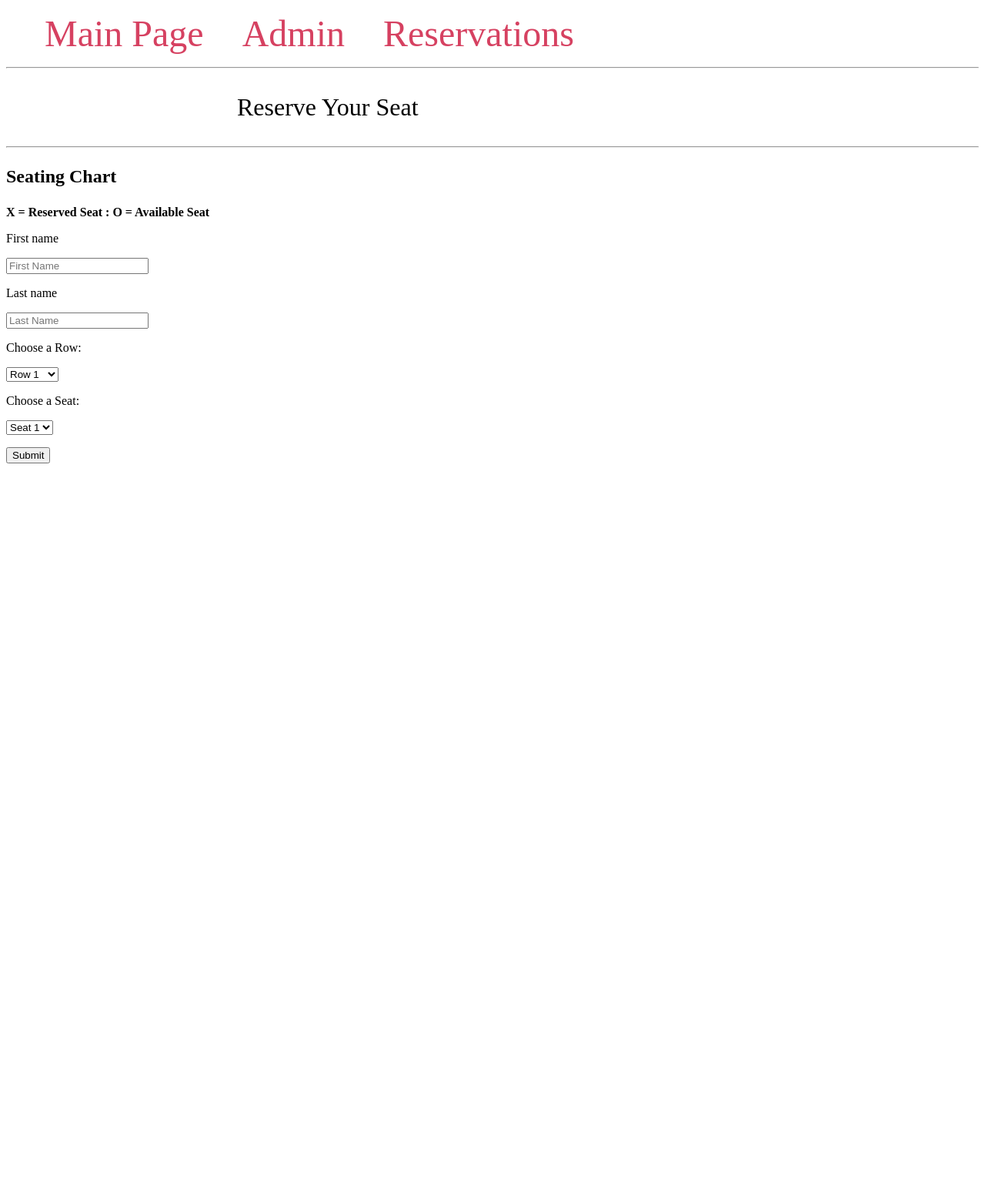
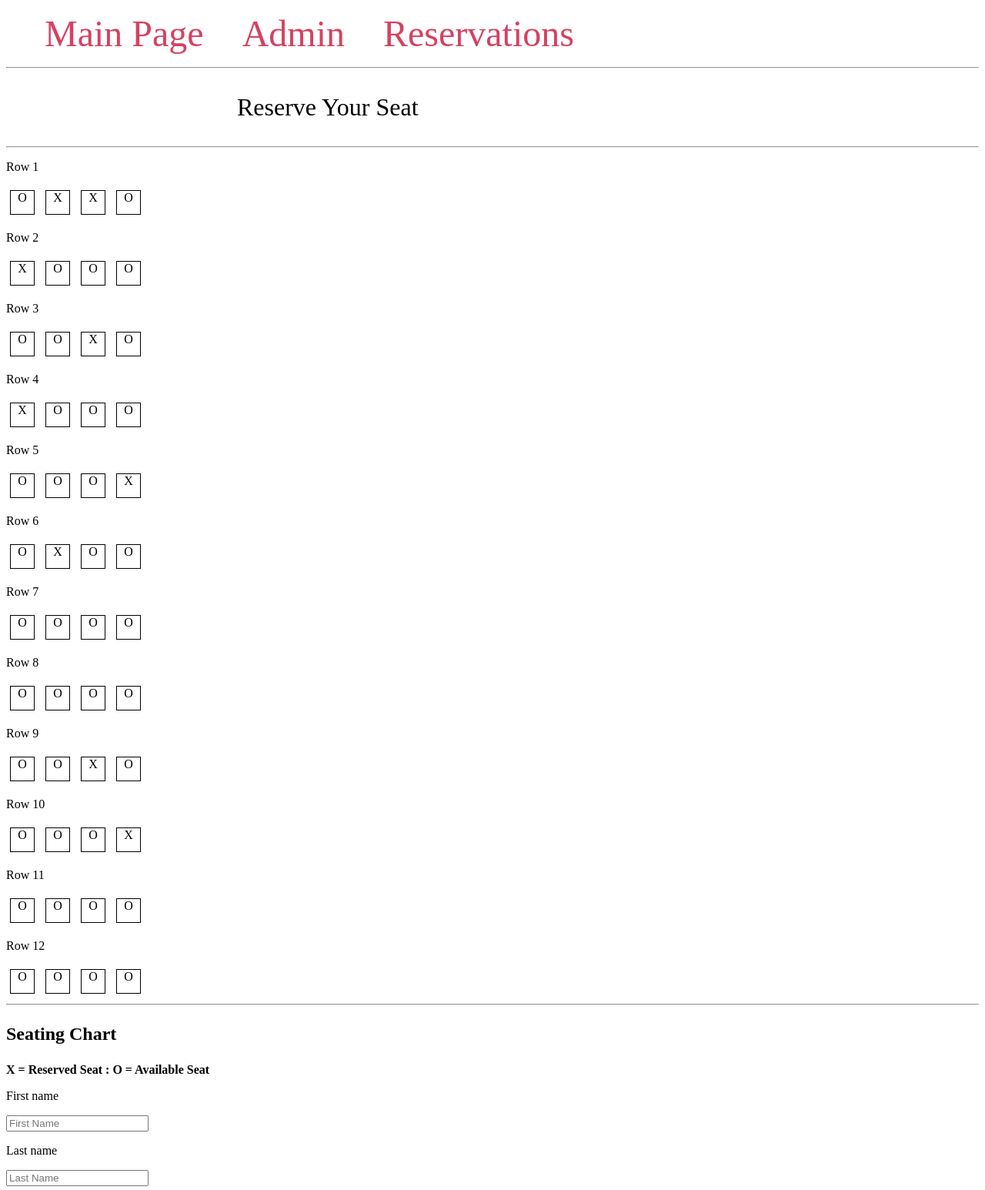
Before and after one commit to Selanokay/INFOTC4320Final, a Flask app: page /Reservation in a window 1280 px wide. Shown: the top 1546 px of the page at 77% size. Before the commit the page ends 602 px from the top, so only its background shows below. Run offline with Flask 3, Linux system fonts and the light colour scheme.

Commit message:
Update Reservation.html
Fixed some issues with variables going out of list length, also did some formatting changes. Added the seating chart to Reservation.html

```diff
--- a/INFOTC4320Final/templates/Reservation.html
+++ b/INFOTC4320Final/templates/Reservation.html
@@ -23,6 +23,14 @@
             font-size: 1em;
             font-weight: bold;
         }
+        .seat {
+            display: inline-block;
+            width: 30px;
+            height: 30px;
+            margin: 5px;
+            text-align: center;
+            border: 1px solid #000;
+        }
     </style>
 </head>
 <body>
@@ -32,6 +40,16 @@
     <hr>
     <p class="title">Reserve Your Seat</p>
     <hr>
+    {% for row in seating_matrix %}
+        <div>
+            <p>Row {{ loop.index }}</p>
+            {% for seat in row %}
+                <div class="seat">{{ seat }}</div>
+            {% endfor %}
+        </div>
+    {% endfor %}
+    <hr>
+
     <p class="title2">Seating Chart</p>
     <p></p>
     <p class="title3">X = Reserved Seat : O = Available Seat</p>
@@ -75,18 +93,16 @@
         function reservationComplete() {
             var firstname = document.getElementById("firstname").value;
             var lastname = document.getElementById("lastname").value;
-            var rowSelection = document.getElementById("rowSelection").value;
-            var seatSelection = document.getElementById("seatSelection").value;
+            var rowSelection = document.getElementById("rowSelection").value - 1;
+            var seatSelection = document.getElementById("seatSelection").value - 1;
 
-            // Display the saved information
-            document.getElementById("displayInfo").innerHTML = "<p>First Name: " + firstname + " " + "<p>Last Name: " + lastname + " " + "<p>Row Selected: " + rowSelection + " " + "<p>Seat Selected: " + seatSelection + " ";
 
-            // AJAX request to save reservation information
+            document.getElementById("displayInfo").innerHTML = "<p>First Name: " + firstname + " " + "<p>Last Name: " + lastname + " " + "<p>Row Selected: " + (rowSelection + 1) + " " + "<p>Seat Selected: " + (seatSelection + 1) + " ";
+
             var xhr = new XMLHttpRequest();
             xhr.open("POST", "/save_reservation", true);
             xhr.setRequestHeader("Content-Type", "application/json;charset=UTF-8");
 
-            // Send data to the server
             xhr.send(JSON.stringify({
                 first_name: firstname,
                 last_name: lastname,
```
